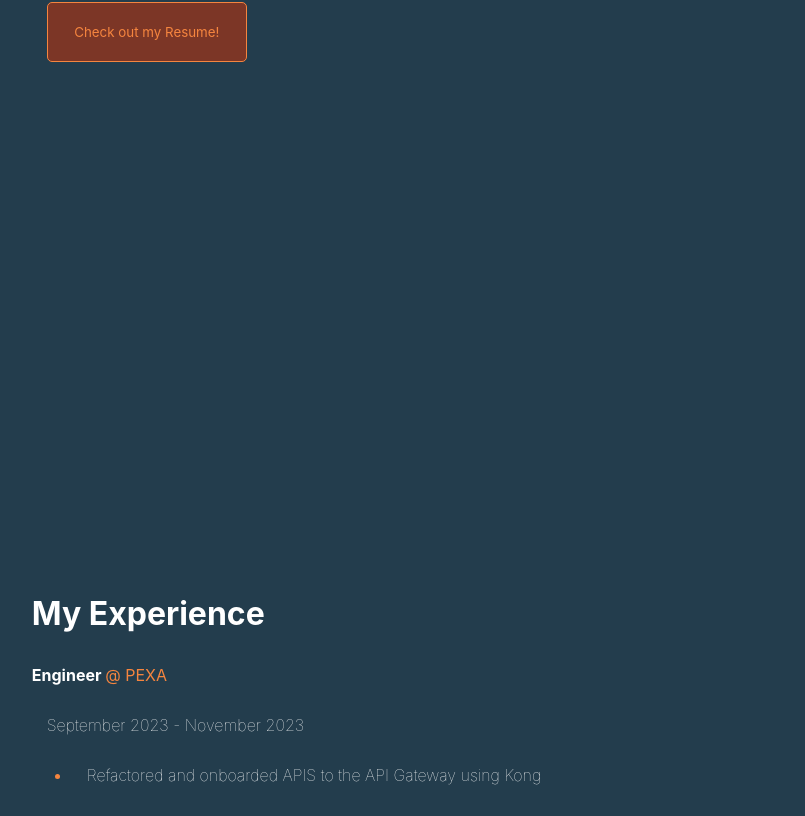
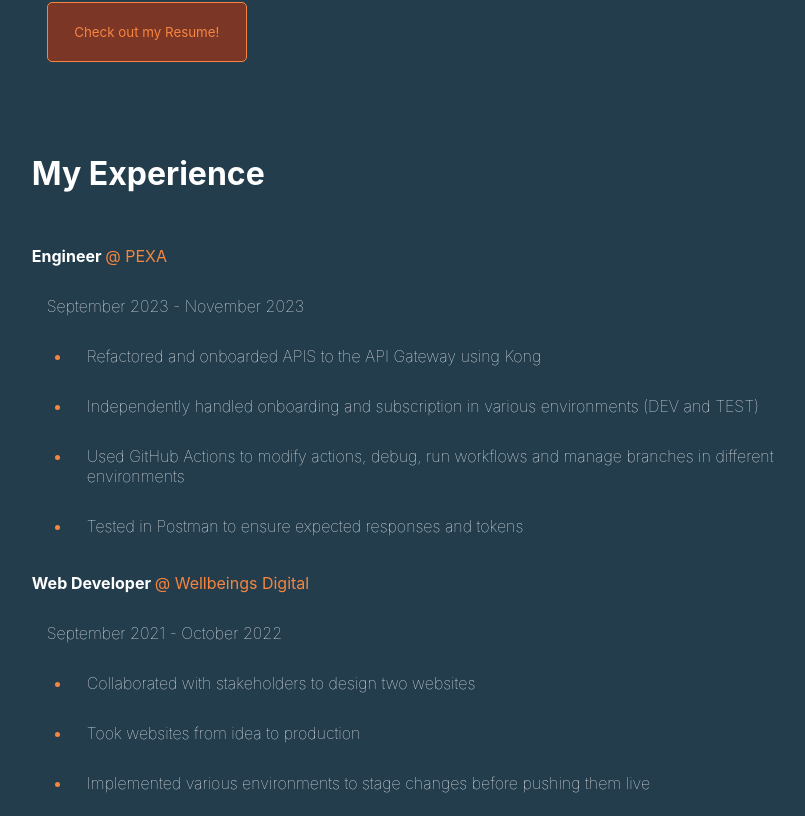
Before and after one commit to rowanvolkwyn/rowanvolkwyn, a React (Vite) app: page / in a window 1280 px wide. Shown: the part 614-1430 px from the top of the page, without its empty margins (229-1034 px from the left). Built offline with nearby package versions, Linux system fonts and the light colour scheme.

Commit message:
standardising viewports

```diff
--- a/src/views/Experience.css
+++ b/src/views/Experience.css
@@ -13,3 +13,7 @@ p {
 li {
     color: #F5853F;
 }
+
+h3, h4, p, li {
+    min-width: 340px;
+}
--- a/src/views/Home.css
+++ b/src/views/Home.css
@@ -1,4 +1,4 @@
-#home-container {
+#container {
     display: flex;
     flex-direction: column;
     justify-content: center;
@@ -62,6 +62,6 @@ button:hover {
         max-width: 330px; /* Change max-width when screen width is less than 1150px */
     }
     #home-container {
-        width: 40%
+        width: 40%;
     }
 }
--- a/src/views/Home.jsx
+++ b/src/views/Home.jsx
@@ -2,7 +2,7 @@ import './Home.css';
 
 function Home() {
     return (
-        <div id='home-container'>
+        <div id='container'>
             <p id="intro"><strong>Hi, my name is</strong></p>
             <h1>Rowan Volkwyn</h1>
             <h2>and I'm a Software Engineer.</h2>
```
